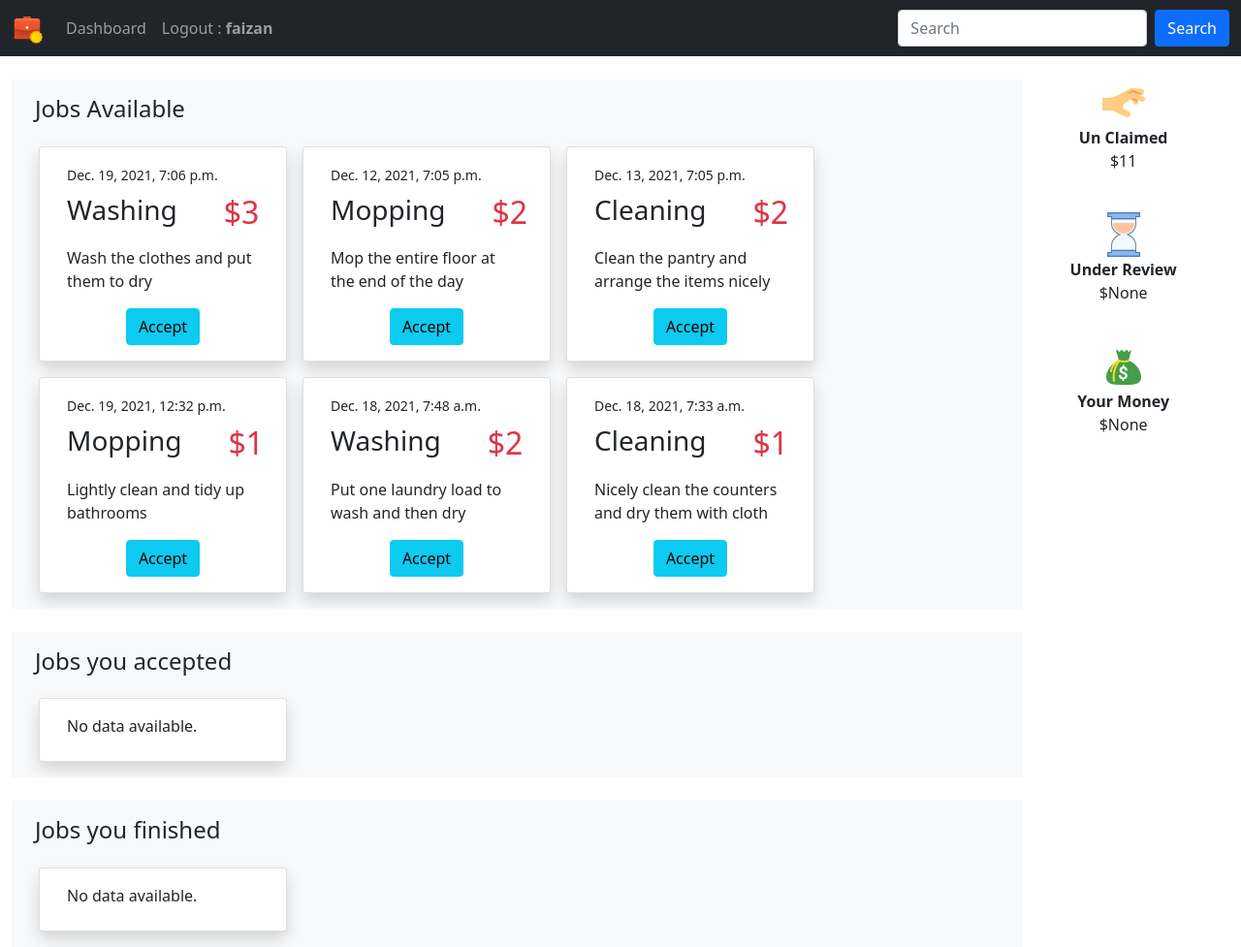
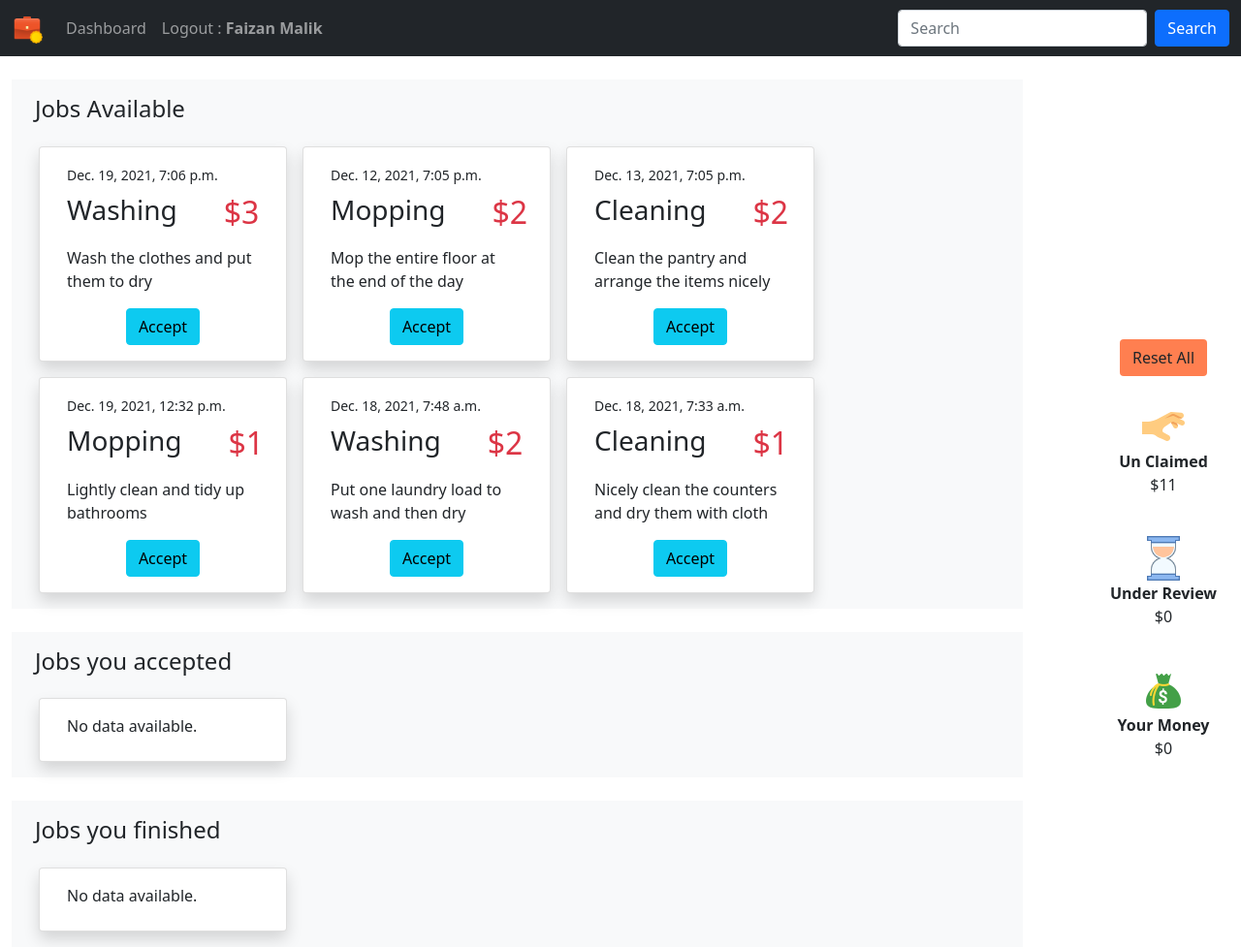
Before and after one commit to fnmalik2002/HomeProject, a Django app: page / in a window 1280 px wide. Shown: the whole page at 97% size. Run offline with Django 4.2, Linux system fonts and the light colour scheme; a user stored in the database is signed in; data comes from the database, SQL or seed files in the repository; both versions use the stored data as it was after the commit.

Commit message:
admin login has reset all now and sidebar is fixed at bottom right

```diff
--- a/jobs/templates/jobs/index.html
+++ b/jobs/templates/jobs/index.html
@@ -1,5 +1,5 @@
 {% extends "jobs/base.html" %} {% load static %} {% block user %}
-<strong>{{user}}</strong> {% endblock user %} {% block content %}
+<strong>{{user.first_name}} {{user.last_name}}</strong> {% endblock user %} {% block content %}
 <div class="container bg-light">
     <h4 class="mt-4 mb-4 pt-3">Jobs Available</h4>
 
@@ -125,13 +125,37 @@
 </div>
 {% endblock content %} {% block sidebar %}
 <!-- <div class="col"> -->
+
+<div class="d-flex flex-column " style="position: fixed; right: 0; bottom: 0;">
+    <div class=" mt-4 text-center">
+        {% if user.first_name == "Faizan" %}
+        <div class="" style="width: 160px;">
+
+            <div class="">
+                <form id="3" class="m-1" action="{% url 'jobs:mark_not_done' %}" method='post'>
+                    {% csrf_token %}
+                    <input type="radio" id="accept2" name="Choice" value=0 checked style="display: none;">
+                    <label for="accept2" style="display: none;"> Reset Jobs</label>
+
+
+                    <input type="submit" value="Reset All" class="btn btn-sq-lg " style="background-color:coral;">
+                </form>
+
+            </div>
+        </div>
+        {% endif%}
+
         <div class="d-flex flex-column ">
             <div class=" mt-4 text-center">
                 <div class="" style="width: 160px;">
                     <img class="" src="{% static 'jobs/unclaimed.png'%}" style="width: 48px; height: 48px;" alt="Card image">
                     <div class="">
-                <strong class="">Un Claimed</strong>
+                        <strong class="">Un Claimed</strong> {% if unclaimed.job_price__sum != None %}
                         <p class="">${{unclaimed.job_price__sum}}</p>
+                        {% else %}
+                        <p class="">$0</p>
+                        {% endif %}
+
 
                     </div>
                 </div>
@@ -143,8 +167,11 @@
                 <div class="" style="width: 160px;">
                     <img class="" src="{% static 'jobs/underreview.png'%}" style="width: 48px; height: 48px;" alt="Card image">
                     <div class="">
-                <strong class="">Under Review</strong>
+                        <strong class="">Under Review</strong> {% if my_money_under_review_this_month.job_price__sum != None %}
                         <p class="">${{my_money_under_review_this_month.job_price__sum}}</p>
+                        {% else %}
+                        <p class="">$0</p>
+                        {% endif %}
 
                     </div>
                 </div>
@@ -157,8 +184,12 @@
                 <div class="" style="width: 160px;">
                     <img class="" src="{% static 'jobs/mymoney.png'%}" style="width: 48px; height: 48px;" alt="Card image">
                     <div class="">
-                <strong class="">Your Money</strong>
+                        <strong class="">Your Money</strong> {% if my_total_this_mont.job_price__sum != None %}
                         <p class="">${{my_total_this_mont.job_price__sum}}</p>
+                        {% else %}
+                        <p class="">$0</p>
+                        {% endif %}
+
 
                     </div>
                 </div>
--- a/jobs/views.py
+++ b/jobs/views.py
@@ -13,7 +13,7 @@ from django.db.models import Avg, Count, Min, Sum
 # Create your views here.
 @login_required
 def index(request):
-    print(request.user)
+    print("user type : ",type(request.user))
     user = User.objects.get(username = request.user)
 
     if request.user.is_superuser:
@@ -35,6 +35,7 @@ def index(request):
         my_money_under_review_this_month = JobPost.objects.filter(job_taker=user).filter(job_taken=True).filter(job_done=False).aggregate(Sum('job_price'))
         my_total_this_mont = JobPost.objects.filter(job_taker=user).filter(job_taken=True).filter(job_done=True).aggregate(Sum('job_price'))
         unclaimed = JobPost.objects.filter(job_taken= False).aggregate(Sum('job_price'))
+
 
     template = loader.get_template('jobs/index.html')
     print("Money", my_money_under_review_this_month)
@@ -120,15 +121,29 @@ def mark_done(request):
         upd_rec.job_done = True
         upd_rec.job_done_date = datetime.datetime.now()
         upd_rec.save()
-    else:
+    elif int(pk) < 0:
         pkid = str(-1*int(pk))
         print(type(pkid), pkid, "else statement")
 
         try:
             upd_rec = JobPost.objects.get(pk=pkid)
             upd_rec.job_taken = False
-            # upd_rec.job_taker = ""
+
+            upd_rec.job_taker = User.objects.get(username = 'nouser')
             upd_rec.save()
+        except Exception as e:
+            print(e)
+            print('exception happened')
+    elif int(pk)==0:
+        try:
+            jobss = JobPost.objects.all()
+            print(jobss)
+            for job in jobss:
+                print(job)
+                job.job_taken = False
+                job.job_done = False
+                job.job_taker = User.objects.get(username = 'nouser')
+                job.save()
         except Exception as e:
             print(e)
             print('exception happened')
```
Also changed, not shown: db.sqlite3. Lines whose indentation alone changed are shown as unchanged.
